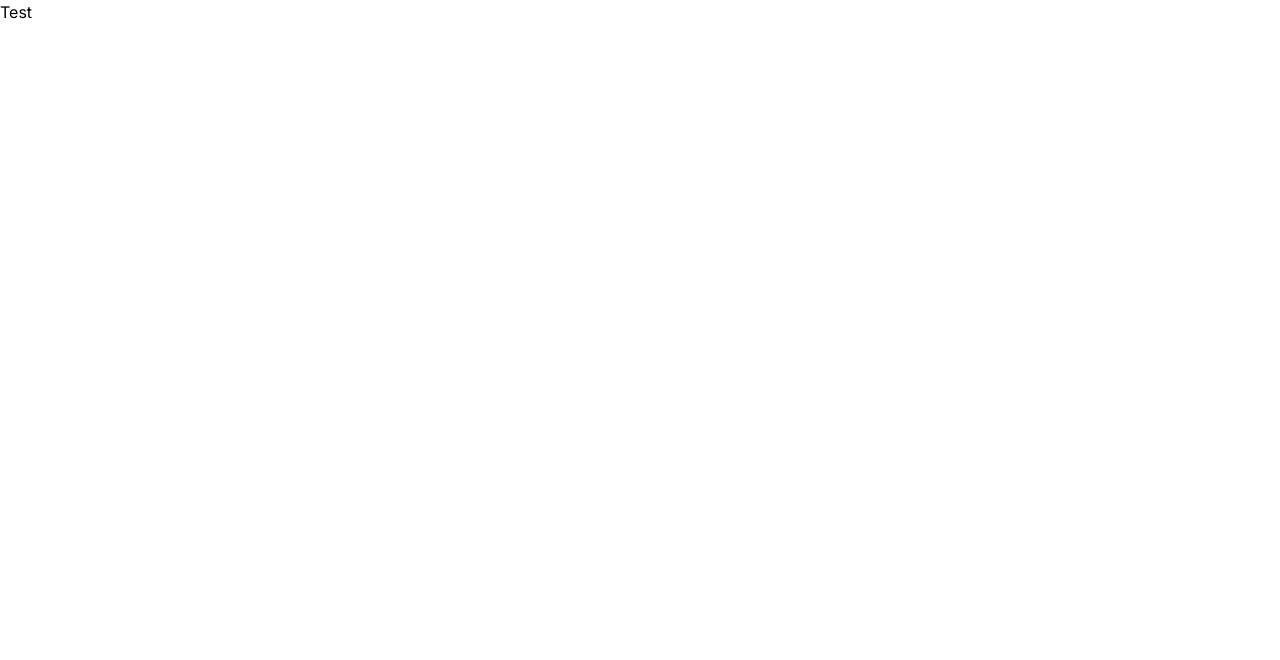
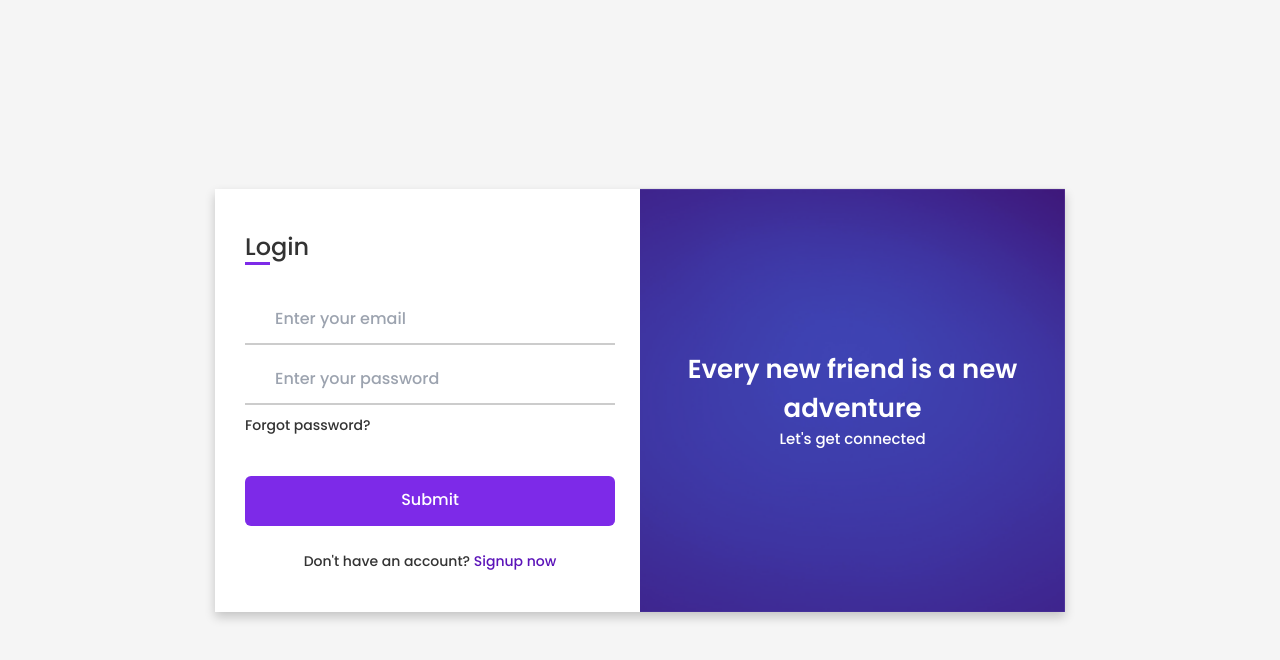
Before and after one commit to Mokhtaar/tradeSuite, a Next.js app: page /Login in a window 1280 px wide. Shown: the top 660 px of the page. Built offline with nearby package versions, Linux system fonts and the light colour scheme.

Commit message:
user register

```diff
--- a/src/app/Login/page.js
+++ b/src/app/Login/page.js
@@ -1,9 +1,47 @@
-import React from 'react'
+// Create a new React component in your Next.js project, for example, LoginForm.js
 
-const page = () => {
+import React from 'react';
+import "../styles/login.css";
+
+const LoginForm = () => {
   return (
-    <div>Test</div>
-  )
-}
+    <div className="container">
+      <div className="cover">
+        <div className="front">
+          <img src="/1.jpg" alt="" />
+          <div className="text">
+            <span className="text-1">Every new friend is a new adventure</span>
+            <span className="text-2">Let's get connected</span>
+          </div>
+        </div>
 
-export default page
+      </div>
+      <div className="forms">
+        <div className="form-content">
+          <div className="login-form">
+            <div className="title">Login</div>
+            <form action="#">
+              <div className="input-boxes">
+                <div className="input-box">
+                  <i className="fas fa-envelope"></i>
+                  <input type="text" placeholder="Enter your email" required />
+                </div>
+                <div className="input-box">
+                  <i className="fas fa-lock"></i>
+                  <input type="password" placeholder="Enter your password" required />
+                </div>
+                <div className="text"><a href="#">Forgot password?</a></div>
+                <div className="button input-box">
+                  <input type="submit" value="Submit" />
+                </div>
+                <div className="text sign-up-text">Don't have an account? <label htmlFor="flip">Signup now</label></div>
+              </div>
+            </form>
+          </div>
+        </div>
+      </div>
+    </div>
+  );
+};
+
+export default LoginForm;
--- a/src/app/Signup/page.js
+++ b/src/app/Signup/page.js
@@ -1,12 +1,12 @@
 "use client";
-import React, { useState, useMemo } from "react";
+import React, { useState, useMemo, useEffect } from "react";
 import Link from 'next/link';
 //import CountrySelector from './CountrySelector';  // Adjust the path based on your actual directory structure
 import countryList from "react-select-country-list";
 import "../globals.css";
 import "../styles/style.css";
 export default function RegistrationForm() {
-  const [value, setValue] = useState("");
+
   const options = useMemo(() => countryList().getData(), []);
   const [formData, setFormData] = useState({
     companyName: "",
@@ -20,6 +20,23 @@
     file: null, // Store the file object
     consentChecked: false,
   });
+
+
+  const isDis=
+  formData.companyName.length!=0
+  // formData.emailAddress &&
+  // formData.phoneNumber &&
+  // formData.streetAddress &&
+  // formData.selectedCountry &&
+  // formData.city &&
+  // formData.postalCode &&
+  // formData.companyWebsite;
+  // formData.file  // Store the file object
+  // formData.consentChecked  ;
+
+  useEffect(()=>{
+    console.log(isDis)
+  },[isDis])
 
 
 
@@ -187,8 +204,9 @@
           provide explicit consent for them to store and manage this data on
           behalf of your company.
         </label>
+
         <Link href="/Signup/UserSignup">
-        <button className="submit-btn" type="submit" >Next</button>
+        <button className="submit-btn" type="submit" disabled={!isDis}>Next</button>
         </Link>
       </form>
     </section>
--- /dev/null
+++ b/src/app/styles/login.css
@@ -0,0 +1,216 @@
+/* Google Font Link */
+@import url('https://fonts.googleapis.com/css2?family=Poppins:wght@200;300;400;500;600;700&display=swap');
+*{
+  margin: 0;
+  padding: 0;
+  box-sizing: border-box;
+  font-family: "Poppins" , sans-serif;
+}
+body{
+  min-height: 100vh;
+  display: flex;
+  align-items: center;
+  justify-content: center;
+  background: #f5f5f5;
+  padding: 30px;
+}
+.container{
+  position: relative;
+  max-width: 850px;
+  width: 100%;
+  background: #fff;
+  padding: 40px 30px;
+  box-shadow: 0 5px 10px rgba(0,0,0,0.2);
+  perspective: 2700px;
+}
+.container .cover{
+  position: absolute;
+  top: 0;
+  left: 50%;
+  height: 100%;
+  width: 50%;
+  z-index: 98;
+  transition: all 1s ease;
+  transform-origin: left;
+  transform-style: preserve-3d;
+}
+.container #flip:checked ~ .cover{
+  transform: rotateY(-180deg);
+}
+ .container .cover .front,
+ .container .cover .back{
+  position: absolute;
+  top: 0;
+  left: 0;
+  height: 100%;
+  width: 100%;
+}
+.cover .back{
+  transform: rotateY(180deg);
+  backface-visibility: hidden;
+}
+.container .cover::before,
+.container .cover::after{
+  content: '';
+  position: absolute;
+  height: 100%;
+  width: 100%;
+  background: #7d2ae8;
+  opacity: 0.5;
+  z-index: 12;
+}
+.container .cover::after{
+  opacity: 0.3;
+  transform: rotateY(180deg);
+  backface-visibility: hidden;
+}
+.container .cover img{
+  position: absolute;
+  height: 100%;
+  width: 100%;
+  object-fit: cover;
+  z-index: 10;
+}
+.container .cover .text{
+  position: absolute;
+  z-index: 130;
+  height: 100%;
+  width: 100%;
+  display: flex;
+  flex-direction: column;
+  align-items: center;
+  justify-content: center;
+}
+.cover .text .text-1,
+.cover .text .text-2{
+  font-size: 26px;
+  font-weight: 600;
+  color: #fff;
+  text-align: center;
+}
+.cover .text .text-2{
+  font-size: 15px;
+  font-weight: 500;
+}
+.container .forms{
+  height: 100%;
+  width: 100%;
+  background: #fff;
+}
+.container .form-content{
+  display: flex;
+  align-items: center;
+  justify-content: space-between;
+}
+.form-content .login-form,
+.form-content .signup-form{
+  width: calc(100% / 2 - 25px);
+}
+.forms .form-content .title{
+  position: relative;
+  font-size: 24px;
+  font-weight: 500;
+  color: #333;
+}
+.forms .form-content .title:before{
+  content: '';
+  position: absolute;
+  left: 0;
+  bottom: 0;
+  height: 3px;
+  width: 25px;
+  background: #7d2ae8;
+}
+.forms .signup-form  .title:before{
+  width: 20px;
+}
+.forms .form-content .input-boxes{
+  margin-top: 30px;
+}
+.forms .form-content .input-box{
+  display: flex;
+  align-items: center;
+  height: 50px;
+  width: 100%;
+  margin: 10px 0;
+  position: relative;
+}
+.form-content .input-box input{
+  height: 100%;
+  width: 100%;
+  outline: none;
+  border: none;
+  padding: 0 30px;
+  font-size: 16px;
+  font-weight: 500;
+  border-bottom: 2px solid rgba(0,0,0,0.2);
+  transition: all 0.3s ease;
+}
+.form-content .input-box input:focus,
+.form-content .input-box input:valid{
+  border-color: #7d2ae8;
+}
+.form-content .input-box i{
+  position: absolute;
+  color: #7d2ae8;
+  font-size: 17px;
+}
+.forms .form-content .text{
+  font-size: 14px;
+  font-weight: 500;
+  color: #333;
+}
+.forms .form-content .text a{
+  text-decoration: none;
+}
+.forms .form-content .text a:hover{
+  text-decoration: underline;
+}
+.forms .form-content .button{
+  color: #fff;
+  margin-top: 40px;
+}
+.forms .form-content .button input{
+  color: #fff;
+  background: #7d2ae8;
+  border-radius: 6px;
+  padding: 0;
+  cursor: pointer;
+  transition: all 0.4s ease;
+}
+.forms .form-content .button input:hover{
+  background: #5b13b9;
+}
+.forms .form-content label{
+  color: #5b13b9;
+  cursor: pointer;
+}
+.forms .form-content label:hover{
+  text-decoration: underline;
+}
+.forms .form-content .login-text,
+.forms .form-content .sign-up-text{
+  text-align: center;
+  margin-top: 25px;
+}
+.container #flip{
+  display: none;
+}
+@media (max-width: 730px) {
+  .container .cover{
+    display: none;
+  }
+  .form-content .login-form,
+  .form-content .signup-form{
+    width: 100%;
+  }
+  .form-content .signup-form{
+    display: none;
+  }
+  .container #flip:checked ~ .forms .signup-form{
+    display: block;
+  }
+  .container #flip:checked ~ .forms .login-form{
+    display: none;
+  }
+}
```
